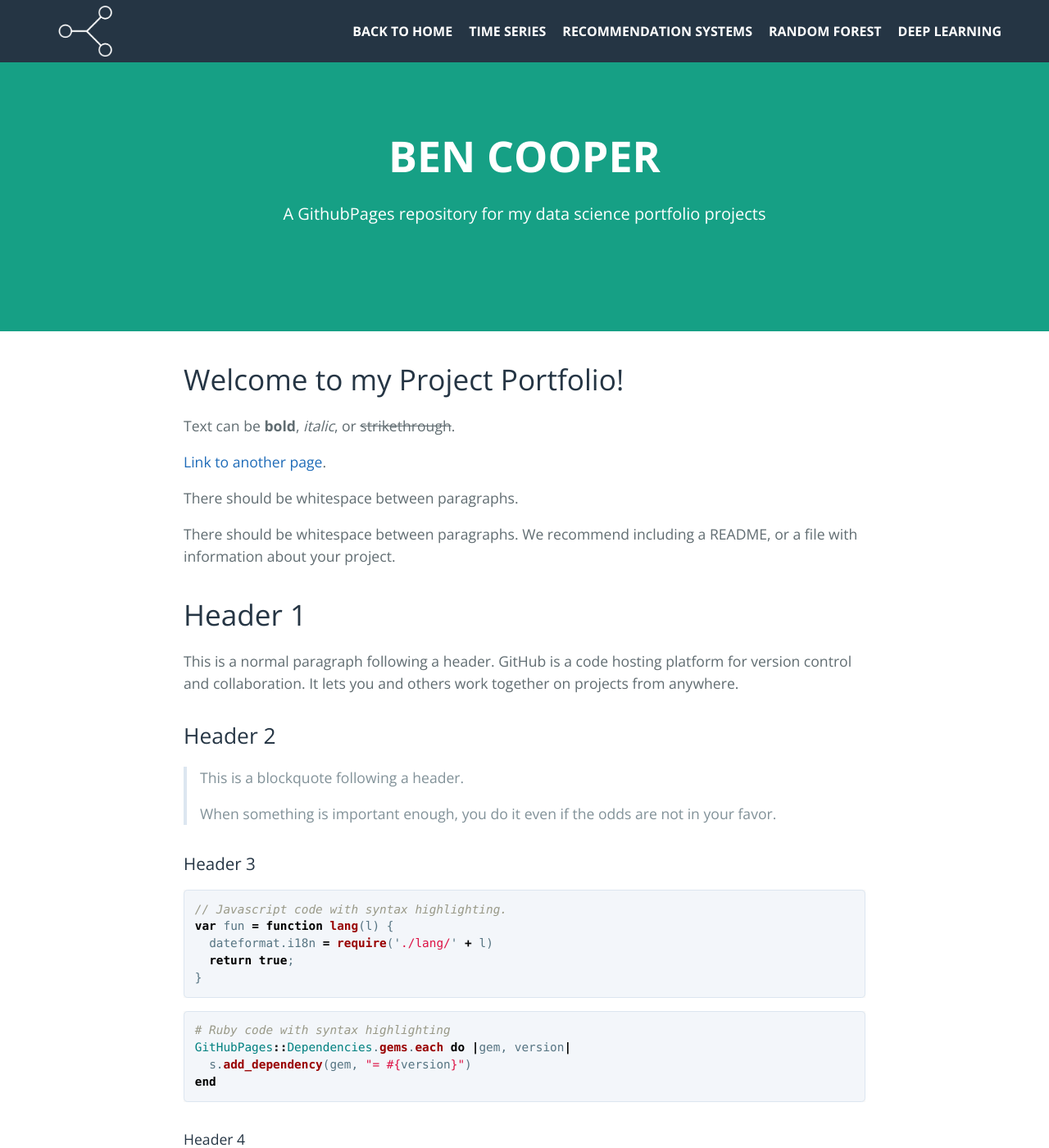
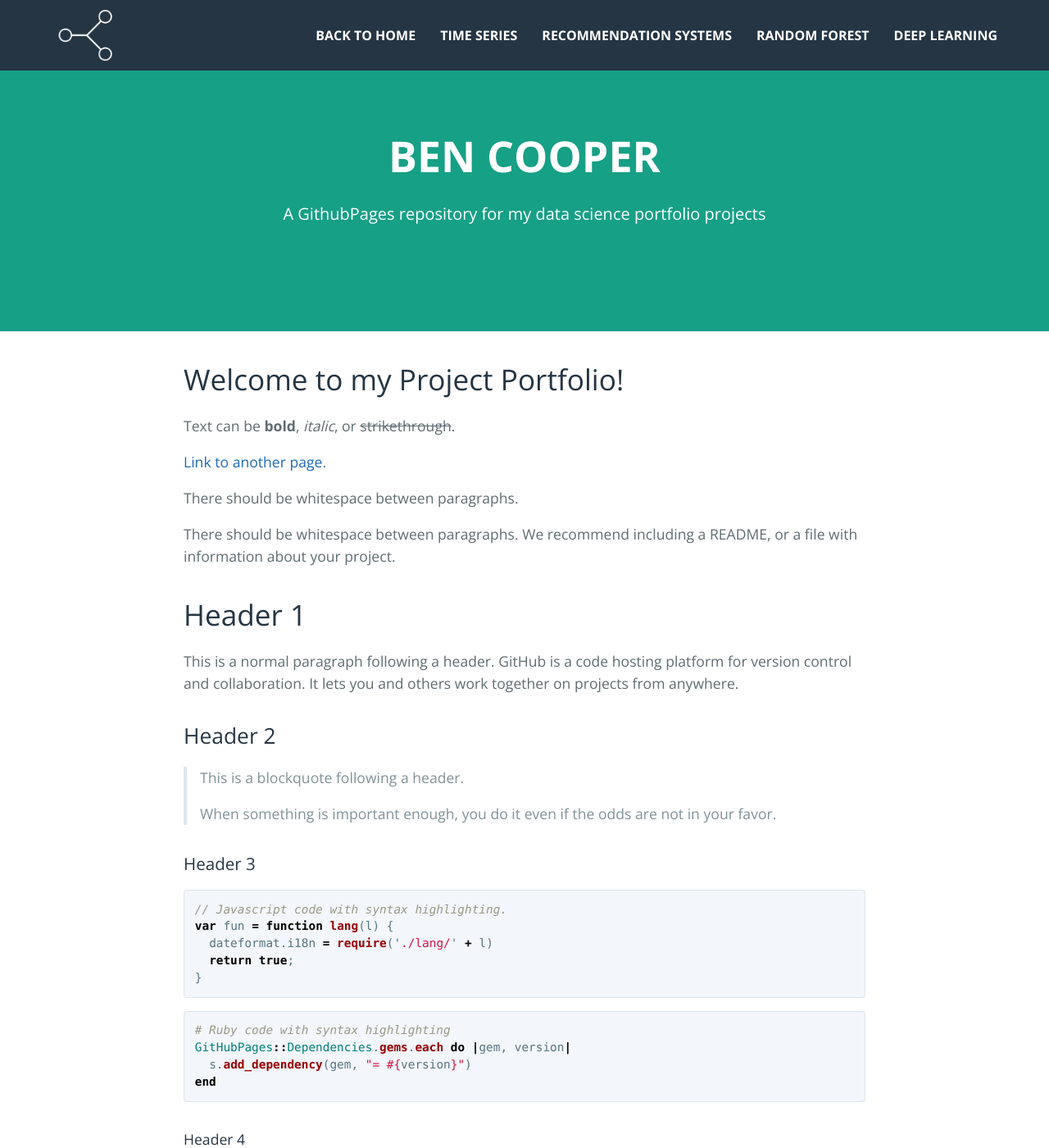
Before and after one commit to benjamin-j-cooper/benjamin-j-cooper.github.io, a Jekyll site: the page built from docs/index.md, in a window 1280 px wide and 1400 px high. Shown: the whole window at 82% size. Built offline with Jekyll 4.4.1, drawn with Linux system fonts in a browser that asks for light colours; nearby versions of some CDN libraries.

Commit message:
troubleshooting buttons

```diff
--- a/docs/_sass/jekyll-theme-cayman.scss
+++ b/docs/_sass/jekyll-theme-cayman.scss
@@ -611,7 +611,7 @@ a {
     font-size: 100%;
     font-weight: bold;
     text-decoration: none;
-    padding: 10px;
+    padding: 15px;
     z-index: 999;
   }
 
@@ -669,7 +669,7 @@ a {
     font-weight: bold;
     text-decoration: none;
     display: block;
-    padding: 30px;
+    padding: 20px;
     z-index: 999;
   }
   .menu li{
```
